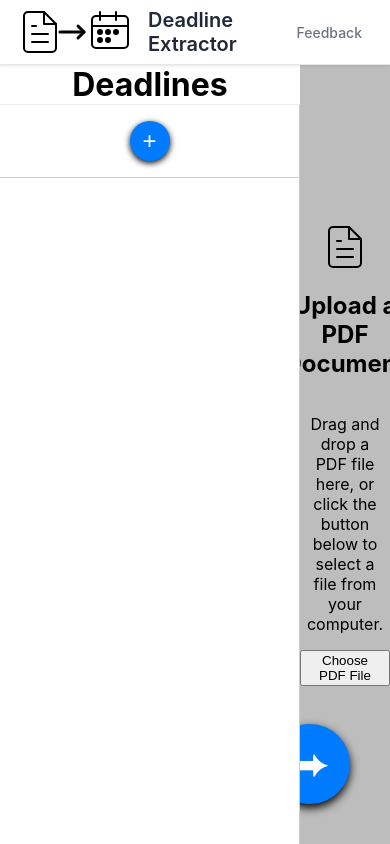
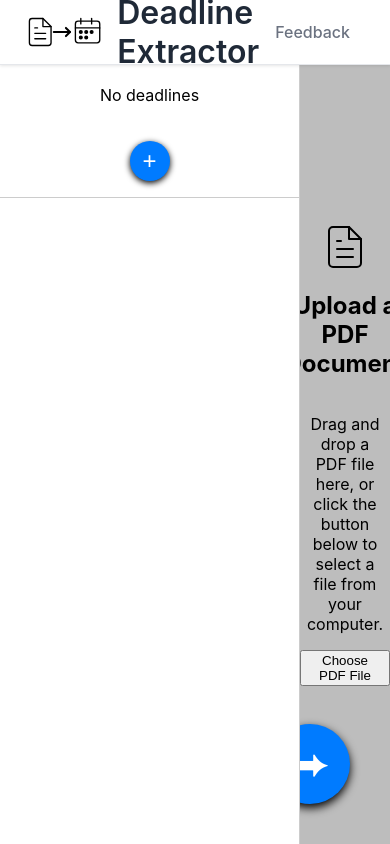
Before and after one commit to tim-macphail/DeadlineExtractor, a React (Vite) app in the folder frontend/: page / in a window 390 px wide. Built offline with nearby package versions, Linux system fonts and the light colour scheme.

Commit message:
empty deadlines state

```diff
--- a/frontend/src/App.tsx
+++ b/frontend/src/App.tsx
@@ -94,7 +94,7 @@ export function App() {
         />
         <div
           style={{
-            height: "100%",
+            // height: "100%",
             flex: 1,
             position: "relative",
             overflow: "hidden",
--- a/frontend/src/components/DeadlineList/DeadlineList.tsx
+++ b/frontend/src/components/DeadlineList/DeadlineList.tsx
@@ -35,18 +35,22 @@ export function DeadlineList({
       }}
     >
       <div>
-        {deadlines.sort(sortDeadlines).map((deadline, index) => (
+        {deadlines.length === 0 ? (
+          <div style={{ textAlign: 'center', padding: '20px' }}>No deadlines</div>
+        ) : (
+          deadlines.sort(sortDeadlines).map((deadline, index) => (
             <DeadlineListItem
               key={index}
               deadline={deadline}
               onDeleteDeadline={onDeleteDeadline}
               onEditDeadline={onEditDeadline}
             />
-        ))}
+          ))
+        )}
         <div
           style={{
             borderBottom: "1px solid #ccc",
-            position: "relative",
+            // position: "relative",
           }}
           // darken when hovered
           onMouseOver={(e) => { (e.currentTarget as HTMLDivElement).style.backgroundColor = "#dddbdbff"; }}
--- a/frontend/src/components/Sidebar/Sidebar.css
+++ /dev/null
@@ -1,6 +0,0 @@
-.sidebar-header {
-    border-bottom: 1px solid #eee;
-    font-weight: bold;
-    font-size: 2em;
-    text-align: center;
-}
--- a/frontend/src/components/Sidebar/Sidebar.tsx
+++ b/frontend/src/components/Sidebar/Sidebar.tsx
@@ -1,7 +1,5 @@
 import { DeadlineList } from "../DeadlineList/DeadlineList";
 import { Deadline } from "../../types";
-
-import "./Sidebar.css";
 
 export interface SidebarProps {
   deadlines: Array<Deadline>;
@@ -20,12 +18,9 @@ export function Sidebar({
   return (
     <div className="sidebar" style={{
       width: "300px",
-      height: "100vh",
-      maxHeight: "100vh",
       display: "flex",
       flexDirection: "column",
     }}>
-      <div className="sidebar-header">Deadlines</div>
       <div style={{
         flex: 1,
         overflow: 'hidden',
--- a/frontend/src/components/TopBar/TopBar.css
+++ b/frontend/src/components/TopBar/TopBar.css
@@ -18,8 +18,7 @@
 }
 
 .top-bar-title {
-  font-family: Inter, system-ui, Avenir, Helvetica, Arial, sans-serif;
-  font-size: 24px;
+    font-size: 2em;
     font-weight: 600;
     color: #1f2937;
     margin: 0;
@@ -34,11 +33,8 @@
 .feedback-link {
     color: #6b7280;
     text-decoration: none;
-  font-size: 16px;
     font-weight: 500;
     padding: 8px 16px;
-  border-radius: 6px;
-  transition: all 0.2s ease;
 }
 
 .feedback-link:hover {
@@ -51,19 +47,3 @@
     color: #1f2937;
     background-color: #f3f4f6;
 }
-
-/* Responsive design */
-@media (max-width: 768px) {
-  .top-bar-content {
-    padding: 0 16px;
-  }
-
-  .top-bar-title {
-    font-size: 20px;
-  }
-
-  .feedback-link {
-    font-size: 14px;
-    padding: 6px 12px;
-  }
-}
```
Lines whose indentation alone changed are shown as unchanged.
